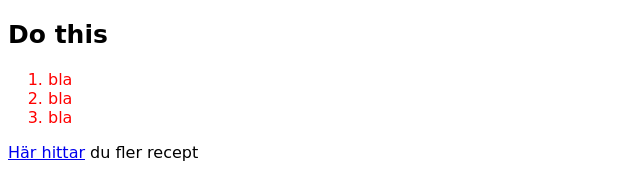
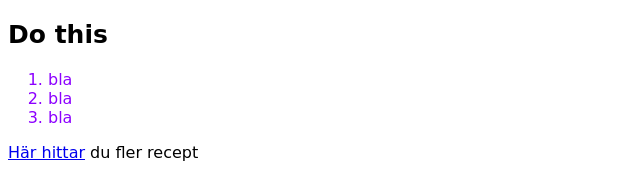
Before and after one commit to oskarchr/arbetsmetodik-l2, a plain HTML site: page index.html in a window 1280 px wide. Shown: the part 456-633 px from the top of the page, without its empty margins (0-640 px from the left). Drawn offline with Linux system fonts and the light colour scheme.

Commit message:
ändring

```diff
--- a/index.html
+++ b/index.html
@@ -23,8 +23,9 @@
             color: green;
         }
         ol {
-            color: red;
+            color: rgb(140, 0, 255);
         }
+
     </style>
 </head>
 <body>
```
